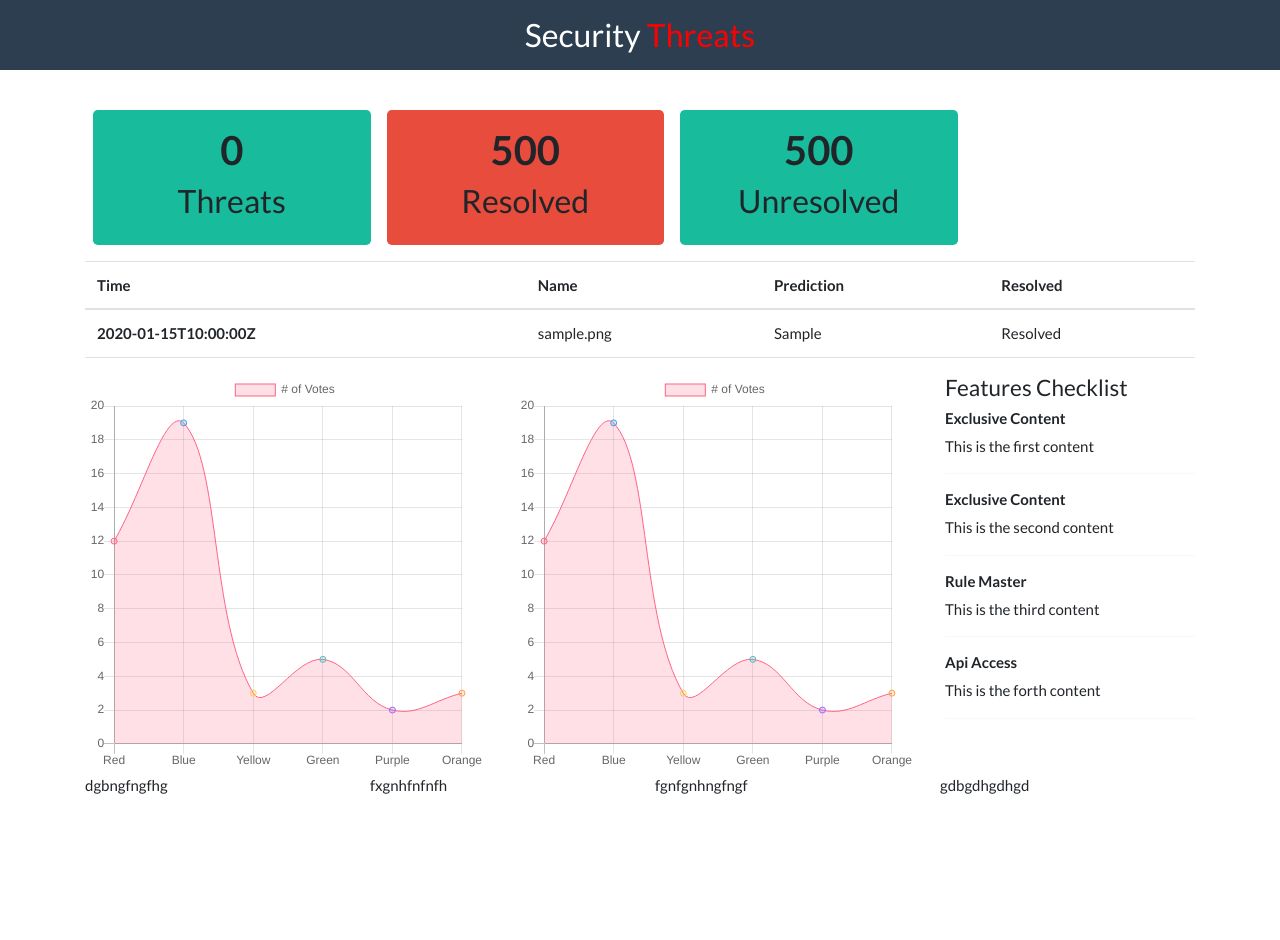
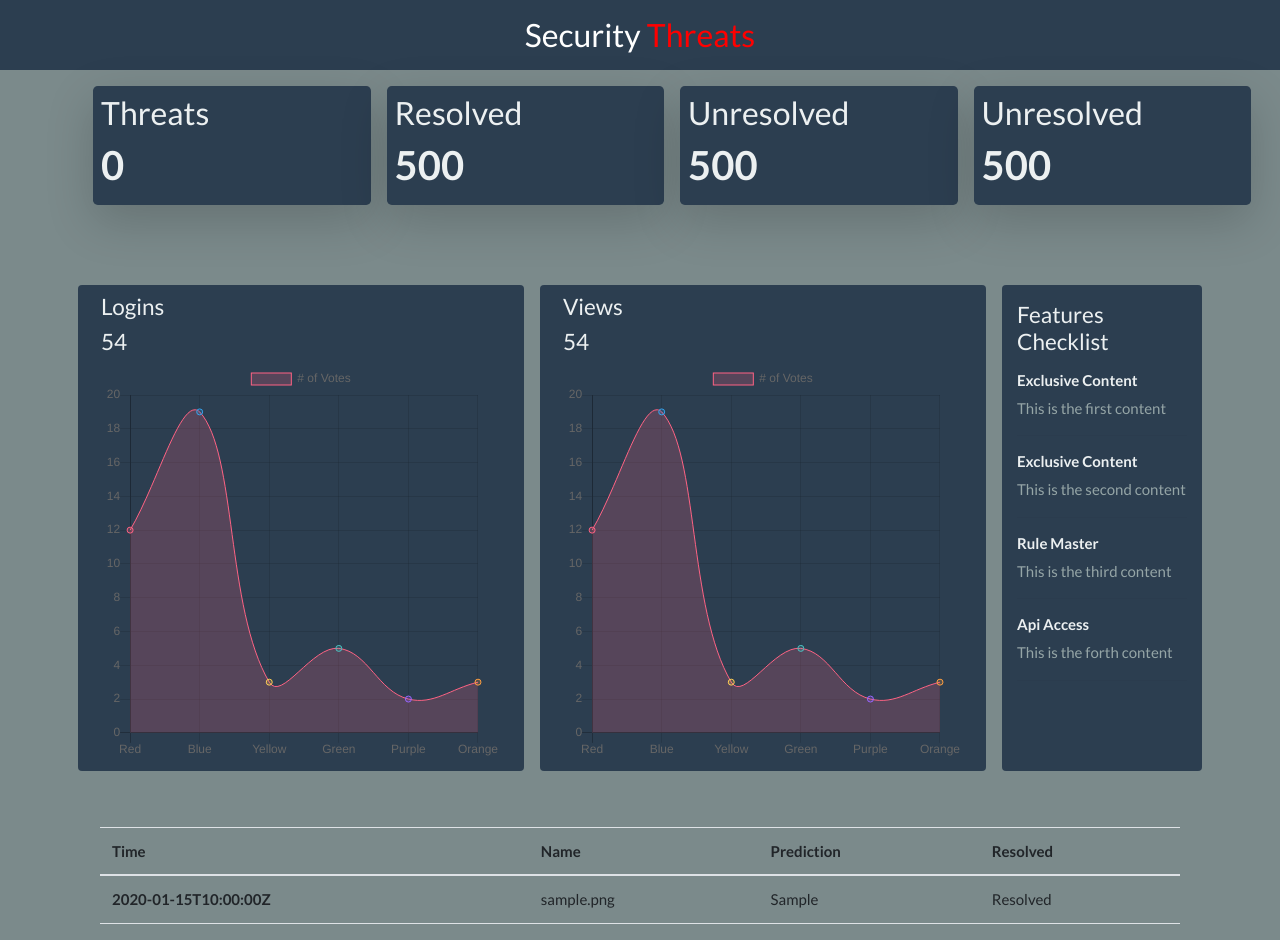
Before and after one commit to emzuwa/security-with-ml, a Django app: page /threats/ in a window 1280 px wide. Before the commit the page ends 794 px from the top, so only its background shows below. Run offline with Django 4.2, Linux system fonts and the light colour scheme; tables that the repository leaves empty hold one stand-in row (values such as "Sample post"); some libraries are stand-ins or nearby versions.

Commit message:
modified template

```diff
--- a/templates/index.html
+++ b/templates/index.html
@@ -21,57 +21,85 @@
     <title>Security</title>
     <link rel="stylesheet" href="https://bootswatch.com/4/flatly/bootstrap.min.css">
 </head>
-<body style="background-color:"">
-    <div class="text-center">
+<body style="background-color:"#332D2D" class="bg-dark">
+    <div class=" text-center">
         <h3 style="color: white;" class="p-3 bg-primary">Security <span style="color: red;">Threats</span> </h3>
     </div>
+
+
         <div class="container">
-
-        <section id="counter" class="section-padding">
-            <div class="overlay"></div>
-            <div class="container">
-              <div class="row justify-content-between">
-                <div class="col-lg-12 col-md-12 col-xs-12">
-                  <div class="mt-4 text-center row">
-                    <!-- Start counter -->
-                    <div class="bg-success mb-3 m-2 rounded-lg p-3 col-lg-3 col-md-6 col-xs-12">
-                        <div class="counter-box wow fadeInUp" data-wow-delay="0.2s">
-                          <div class="icon-o"><i class="lni-users"></i></div>
-                          <div class="fact-count">
-                            <h2><span class="counter"> <b>{{threats}}</b> </span></h2>
-                            <h3>Threats</h3>
+          <!-- Content here -->
+          <div class="d-flex flex-row mb-3">
+            <div class="p-2 m-2 bg-primary col-lg-3 rounded-lg shadow-lg">
+              <h3 class="text-light">Threats</h3>
+              <h2><span class="counter text-light"> <b>{{threats}}</b> </span></h2>
+            </div>
+            <div class="p-2 m-2 bg-primary col-lg-3 rounded-lg shadow-lg">
+              <h3 class="text-light">Resolved</h3>
+              <h2><span class="counter text-light"> <b>500</b> </span></h2>
+            </div>
+            <div class="p-2 m-2 bg-primary col-lg-3 rounded-lg shadow-lg">
+              <h3 class="text-light">Unresolved</h3>
+              <h2><span class="counter text-light"> <b>500</b> </span></h2>
+            </div>
+            <div class="p-2 m-2 bg-primary col-lg-3 rounded-lg shadow-lg">
+              <h3 class="text-light">Unresolved</h3>
+              <h2><span class="counter text-light"> <b>500</b> </span></h2>
             </div>
           </div>
         </div>
-                    <div class="bg-danger mb-3 m-2 rounded-lg p-3 col-lg-3 col-md-6 col-xs-12">
-                      <div class="counter-box wow fadeInUp" data-wow-delay="0.2s">
-                        <div class="icon-o"><i class="lni-users"></i></div>
-                        <div class="fact-count">
-                          <h2><span class="counter"> <b>500</b> </span></h2>
-                          <h3>Resolved</h3>
+
+
+    <!-- Counter Section End -->
+
+    <!-- Charts Section start -->
+
+    <div class="container pt-5">
+      <div class="row">
+        <div class="col bg-primary m-2 rounded">
+          <div class="p-2">
+            <h4 class="text-small text-light">Logins</h4>
+            <h4 class="text -small text-light">54</h4>
+            <canvas id="firstChart" width="400" height="400"></canvas>
           </div>
         </div>
-                    </div>
-                    <!-- End counter -->
-                    <!-- Start counter -->
-                    <div class="bg-success mb-3 m-2 rounded-lg p-3 col-lg-3 col-md-6 col-xs-12">
-                        <div class="counter-box wow fadeInUp" data-wow-delay="0.2s">
-                          <div class="icon-o"><i class="lni-users"></i></div>
-                          <div class="fact-count">
-                            <h2><span class="counter"> <b>500</b> </span></h2>
-                            <h3>Unresolved</h3>
+        <div class="col bg-primary m-2 rounded">
+          <div class="p-2">
+            <h4 class="text-small text-light">Views</h4>
+            <h4 class="text -small text-light">54</h4>
+            <canvas id="secondChart" width="400" height="400"></canvas>
           </div>
         </div>
+        <div class="col bg-primary m-2 rounded">
+         <h4 class="pt-2 pb-2 mt-2 text-light">Features Checklist</h4>
+         <div>
+            <h6 class="font-weight-bold text-light">Exclusive Content</h6>
+            <p class="font-weight-light text-secondary">This is the first content</p>
          </div>
-                    <!-- End counter -->
-                    <!-- Start counter -->
+            <hr>
+          <div>
+            <h6 class="font-weight-bold text-light">Exclusive Content</h6>
+            <p class="font-weight-light text-secondary">This is the second content</p>
+          </div>
+           <hr>
+           <div>
+            <h6 class="font-weight-bold text-light">Rule Master</h6>
+            <p class="font-weight-light text-secondary">This is the third content</p>
+          </div>
+           <hr>
+           <div>
+            <h6 class="font-weight-bold text-light">Api Access</h6>
+            <p class="font-weight-light text-secondary">This is the forth content</p>
+          </div>
+           <hr>
         </div>
       </div>
-              </div>
-            </div>
-          </section>
-          <!-- Counter Section End -->
+    <!-- Charts Section end -->
 
+
+    <!-- Table Section start -->
+
+    <div class="container pt-5">
           <table class="table">
             <thead>
               <tr>
@@ -94,67 +122,7 @@
           </table>
     </div>
 
-      <div class="container">
-        <div class="row">
-          <div class="col">
-            <canvas id="firstChart" width="400" height="400"></canvas>
-          </div>
-          <div class="col">
-            <canvas id="secondChart" width="400" height="400"></canvas>
-          </div>
-          <div class="col">
-           <h4>Features Checklist</h4>
-           <div>
-              <h6 class="font-weight-bold">Exclusive Content</h6>
-              <p class="font-weight-light">This is the first content</p>
-           </div>
-              <hr>
-            <div>
-              <h6 class="font-weight-bold">Exclusive Content</h6>
-              <p class="font-weight-light">This is the second content</p>
-            </div>
-             <hr>
-             <div>
-              <h6 class="font-weight-bold">Rule Master</h6>
-              <p class="font-weight-light">This is the third content</p>
-            </div>
-             <hr>
-             <div>
-              <h6 class="font-weight-bold">Api Access</h6>
-              <p class="font-weight-light">This is the forth content</p>
-            </div>
-             <hr>
-          </div>
-        </div>
-        <!-- <div class="row">
-          <div class="col">
-            1 of 3
-          </div>
-          <div class="col-5">
-            2 of 3 (wider)
-          </div>
-          <div class="col">
-            3 of 3
-          </div>
-        </div> -->
-      <!-- </div> -->
-
-
-      <div class="row">
-        <div class="col-3">
-          <!-- column content will go here -->dgbngfngfhg
-        </div>
-        <div class="col-3">
-          <!-- column content will go here -->fxgnhfnfnfh
-        </div>
-        <div class="col-3">
-          <!-- column content will go here -->fgnfgnhngfngf
-        </div>
-        <div class="col-3">
-          <!-- column content will go here -->gdbgdhgdhgd
-        </div>
-      </div>
-
+    <!-- Table Section ends -->
 
 
 
```
Also changed, not shown: 1 other file. Lines whose indentation alone changed are shown as unchanged.
